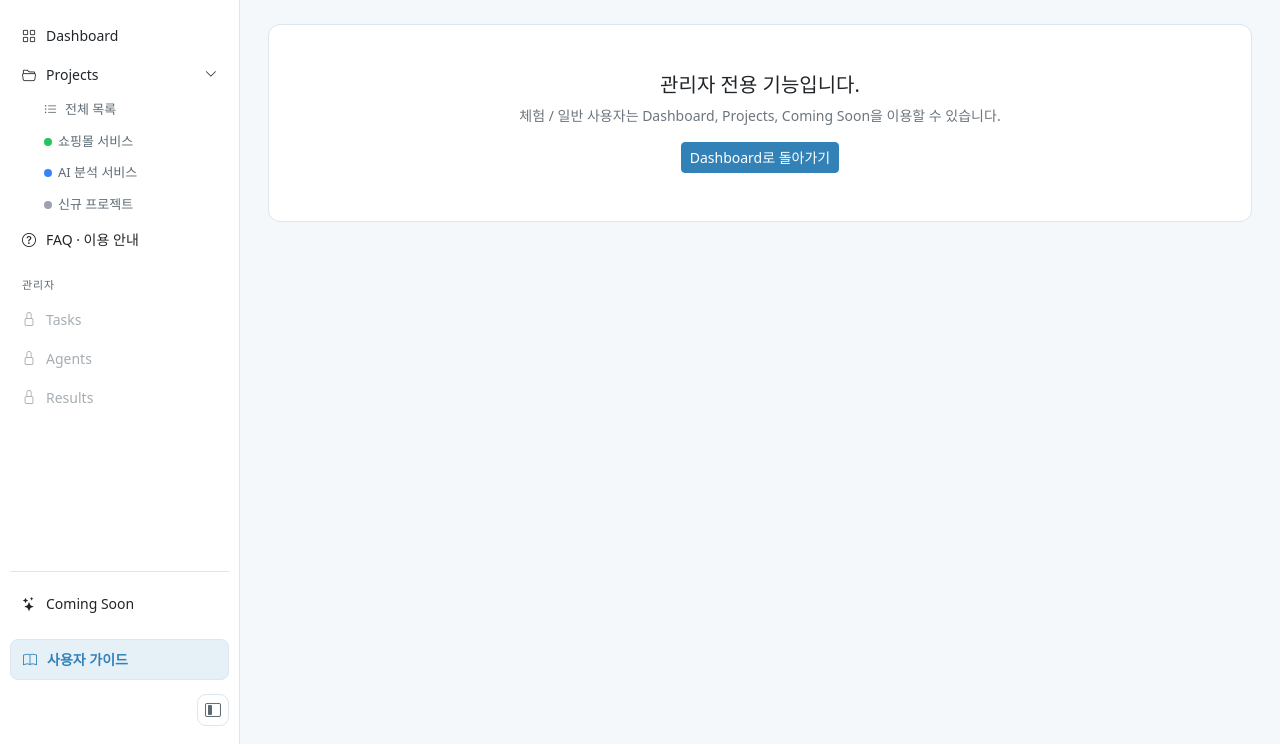
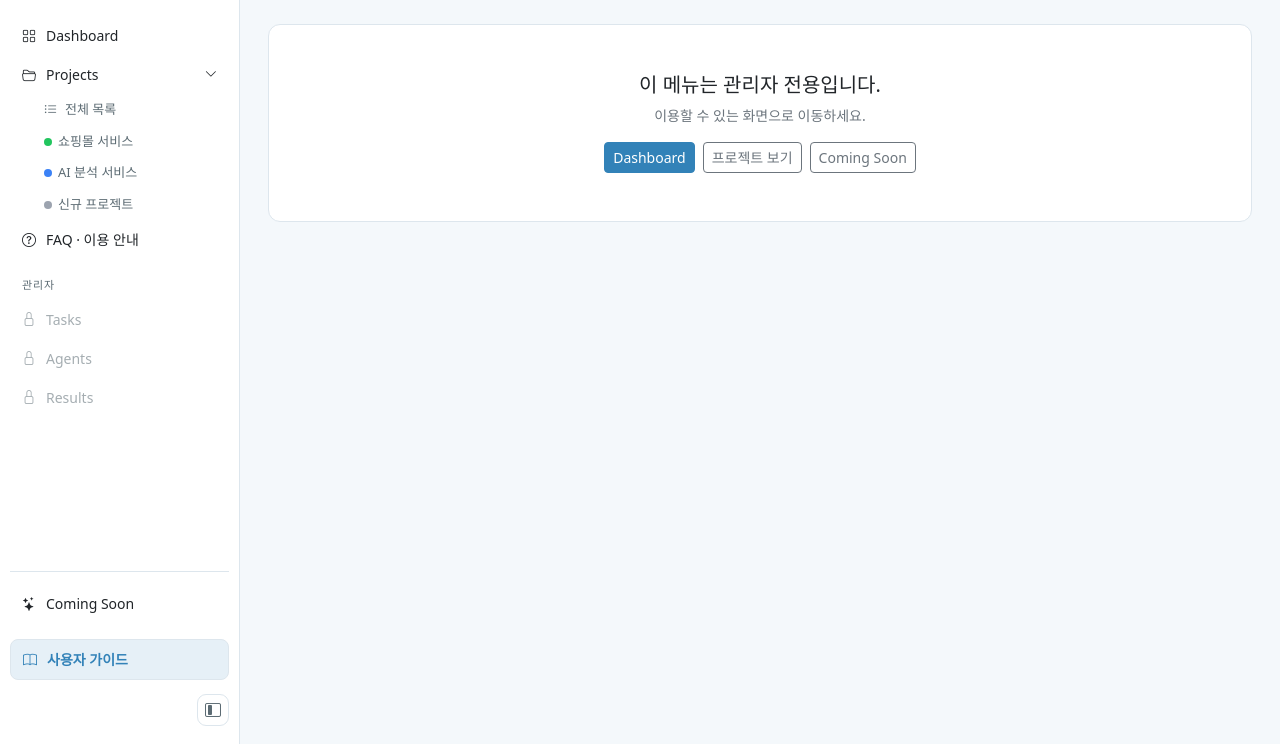
Before and after one commit to StandOut-0/Private-Pjt_Sbrain, a Django app: template front/templates/comingsoon/blocked.html in a window 1280 px wide. Shown: the part 56-800 px from the top of the page. Run offline with Django 5.2, Linux system fonts and the light colour scheme; the template is opened without the code that fills it, so the values that code supplies are empty; some libraries are stand-ins or nearby versions; some web fonts are replaced.

Commit message:
[FIX] 사용자 관리자 전용 안내에 프로젝트 이동 제공
사용자 목록 항목 9: 관리자 기능 제한 문구를 목적지 선택 안내와 Projects 진입 버튼으로 대체.

```diff
--- a/front/templates/comingsoon/blocked.html
+++ b/front/templates/comingsoon/blocked.html
@@ -2,8 +2,12 @@
 {% block title %}접근 제한 — Second Brain{% endblock %}
 {% block content %}
 <div class="sb-card text-center py-5">
-  <h1 class="h5">관리자 전용 기능입니다.</h1>
-  <p class="text-secondary small mb-3">체험 / 일반 사용자는 Dashboard, Projects, Coming Soon을 이용할 수 있습니다.</p>
-  <a class="btn btn-primary btn-sm" href="{% url 'dashboard:index' %}">Dashboard로 돌아가기</a>
+  <h1 class="h5">이 메뉴는 관리자 전용입니다.</h1>
+  <p class="text-secondary small mb-3">이용할 수 있는 화면으로 이동하세요.</p>
+  <div class="d-flex justify-content-center gap-2 flex-wrap">
+    <a class="btn btn-primary btn-sm" href="{% url 'dashboard:index' %}">Dashboard</a>
+    <a class="btn btn-outline-secondary btn-sm" href="{% url 'projects:list' %}">프로젝트 보기</a>
+    <a class="btn btn-outline-secondary btn-sm" href="{% url 'comingsoon:index' %}">Coming Soon</a>
+  </div>
 </div>
 {% endblock %}
```
